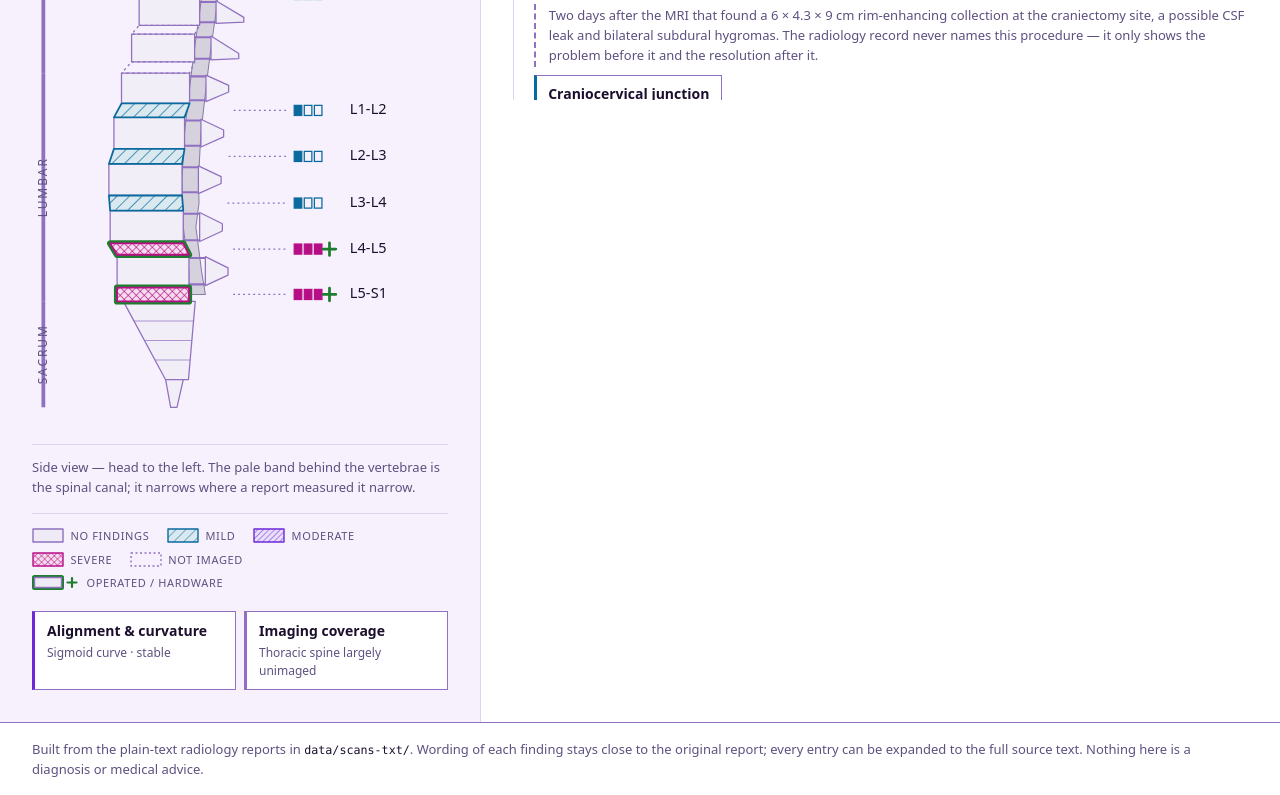
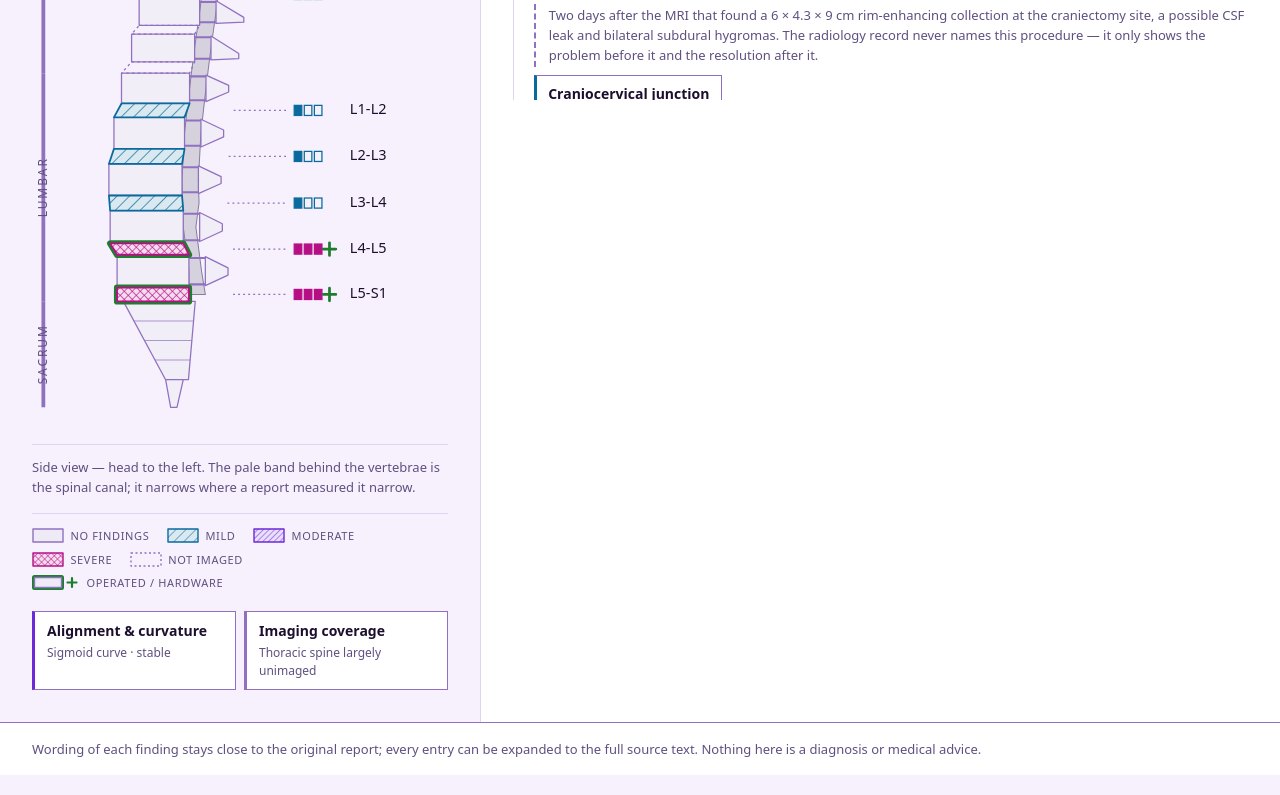
Before and after one commit to kaseycolian/oh-my-gosh-its-back-again, a plain HTML site: page index.html in a window 1280 px wide. Shown: the part 792-1587 px from the top of the page. Drawn offline with Linux system fonts and the light colour scheme; a script that the page names is missing.

Commit message:
Drop the source-directory reference from the footer
Co-Authored-By: Claude Opus 5 <noreply@anthropic.com>

```diff
--- a/index.html
+++ b/index.html
@@ -113,9 +113,8 @@
 </main>
 
 <footer class="foot">
-  <p>Built from the plain-text radiology reports in <code>data/scans-txt/</code>. Wording of each
-  finding stays close to the original report; every entry can be expanded to the full source text.
-  Nothing here is a diagnosis or medical advice.</p>
+  <p>Wording of each finding stays close to the original report; every entry can be expanded
+  to the full source text. Nothing here is a diagnosis or medical advice.</p>
 </footer>
 
 <!-- reports.js (the verbatim report text) is deliberately absent from the published
```
